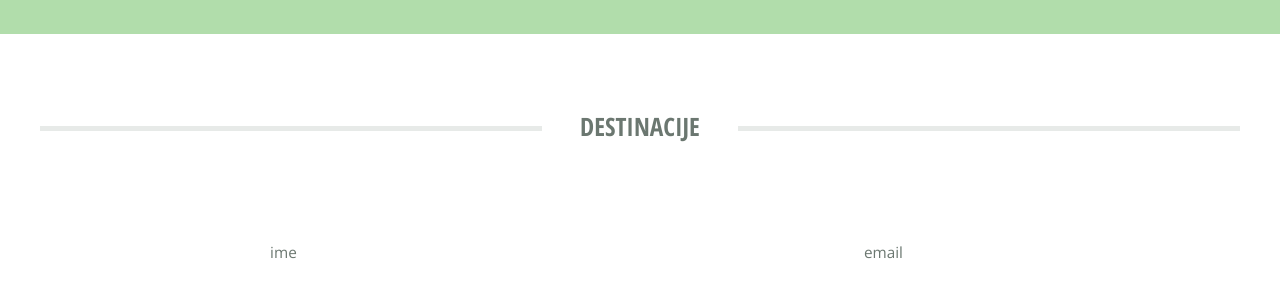
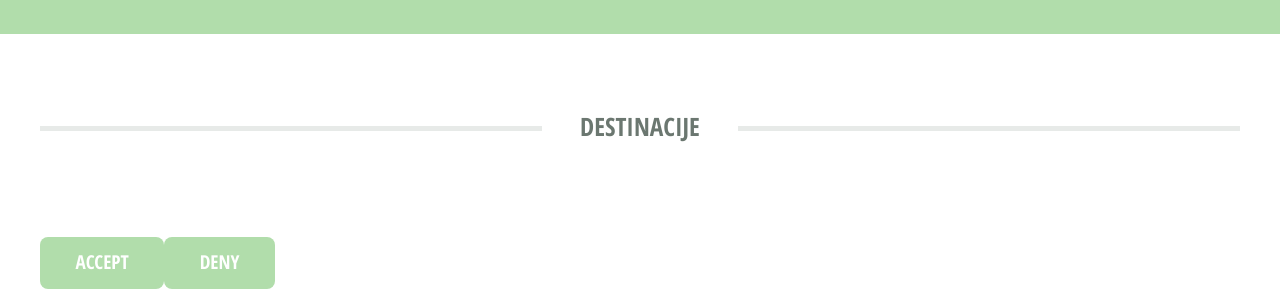
Before and after one commit to miha500/turistika, a PHP site: page /add_agency_check.php in a window 1280 px wide. Shown: the part 589-878 px from the top of the page. Run offline with PHP 8.4, Linux system fonts and the light colour scheme; the visitor is signed in with stand-in values (Sample User, id 1); lists and menus that the app fills with data are empty; some libraries are stand-ins or nearby versions.

Commit message:
add_agencija_check (1.del)

```diff
--- a/add_agency_check.php
+++ b/add_agency_check.php
@@ -1,7 +1,7 @@
 <?php
     include_once 'header.php';
 ?>
-        <table boarder="3">
+        <table border="3">
             <tr>
                 <th>ime</th>
                 <th>email</th>
@@ -20,6 +20,8 @@
                 }
 
         ?>
+        <input type="submit" value="Accept" />
+        <input type="reset" value="Deny" />
         </table>
 <?php
     include_once 'footer.php';
```
